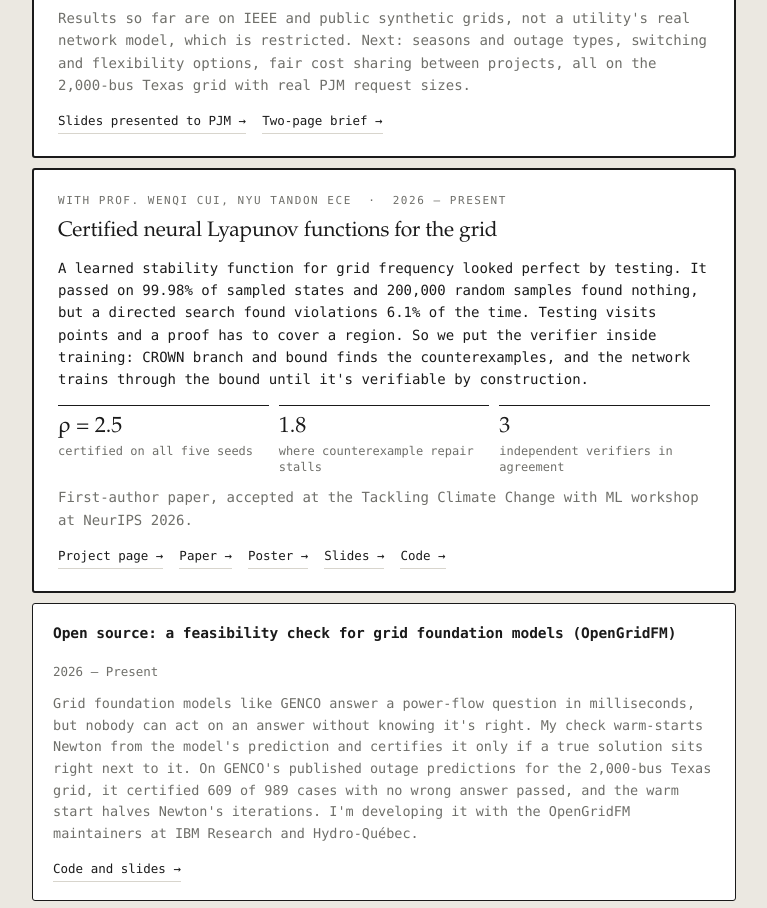
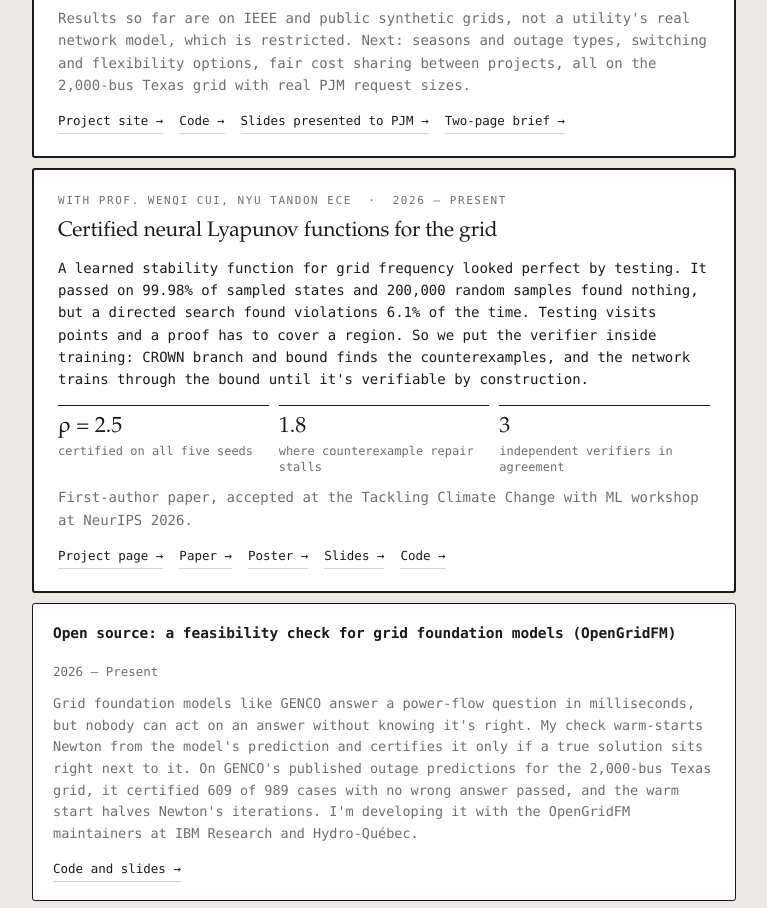
Before and after one commit to sehajr-singhs/sehajr-singhs.github.io, a plain HTML site: page index.html in a window 1280 px wide. Shown: the part 1323-2231 px from the top of the page, without its empty margins (256-1023 px from the left). Drawn offline with Linux system fonts and the light colour scheme.

Commit message:
Link Certified Interconnection site and org from main project
Co-Authored-By: Claude Opus 5.5 <noreply@anthropic.com>

```diff
--- a/index.html
+++ b/index.html
@@ -241,7 +241,7 @@
       </div>
       <p class="m">Results so far are on IEEE and public synthetic grids, not a utility's real network model, which is restricted. Next: seasons and outage types, switching and flexibility options, fair cost sharing between projects, all on the 2,000-bus Texas grid with real PJM request sizes.</p>
     </div>
-    <div class="e-links"><a href="share/pjm/PJM-Certified-Screen.pdf" target="_blank" rel="noopener">Slides presented to PJM &rarr;</a><a href="share/pseg/PSEG-LI-Certified-Screen-Brief.pdf" target="_blank" rel="noopener">Two-page brief &rarr;</a></div>
+    <div class="e-links"><a href="https://certified-interconnection.github.io/" target="_blank" rel="noopener">Project site &rarr;</a><a href="https://github.com/certified-interconnection" target="_blank" rel="noopener">Code &rarr;</a><a href="share/pjm/PJM-Certified-Screen.pdf" target="_blank" rel="noopener">Slides presented to PJM &rarr;</a><a href="share/pseg/PSEG-LI-Certified-Screen-Brief.pdf" target="_blank" rel="noopener">Two-page brief &rarr;</a></div>
   </div>
 
   <div class="entry boxed feature">
```
